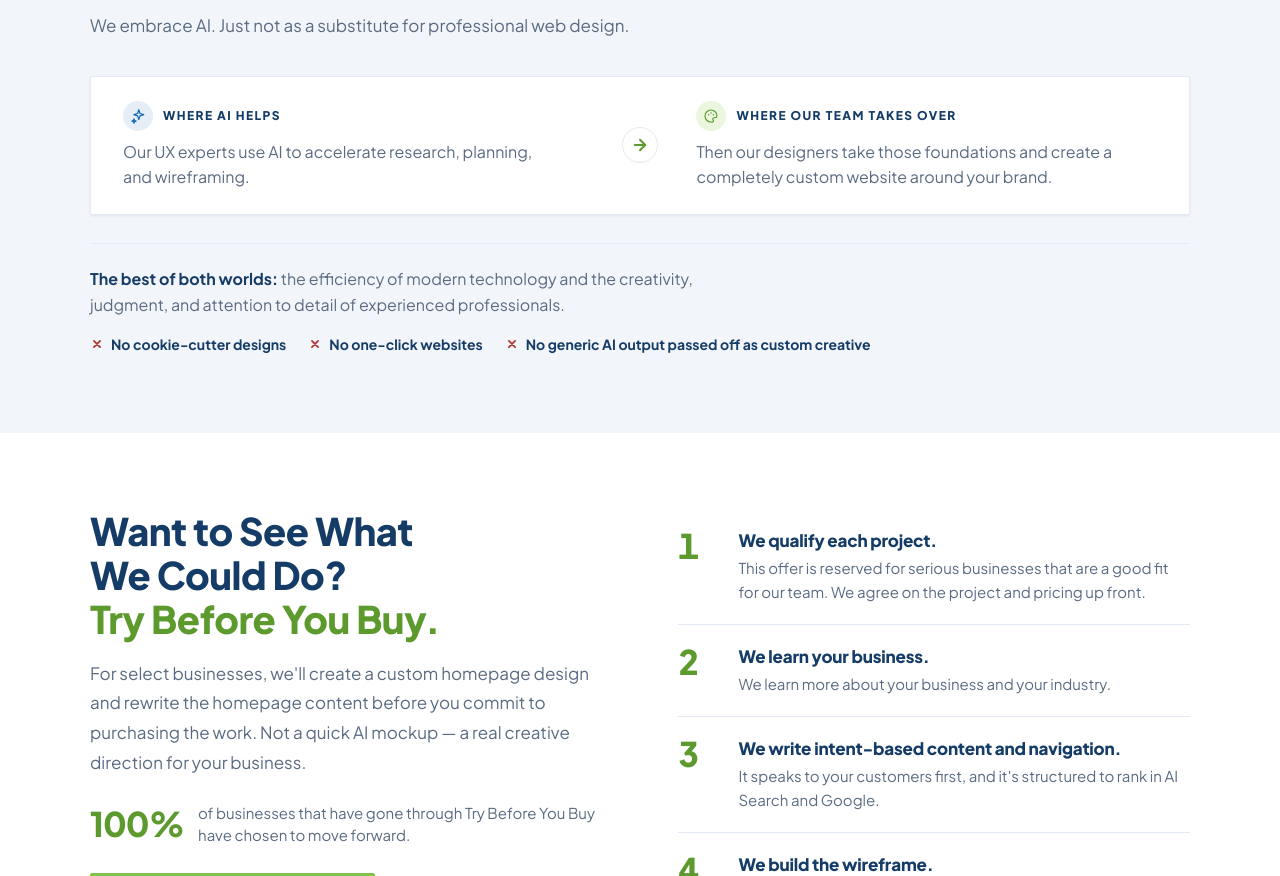
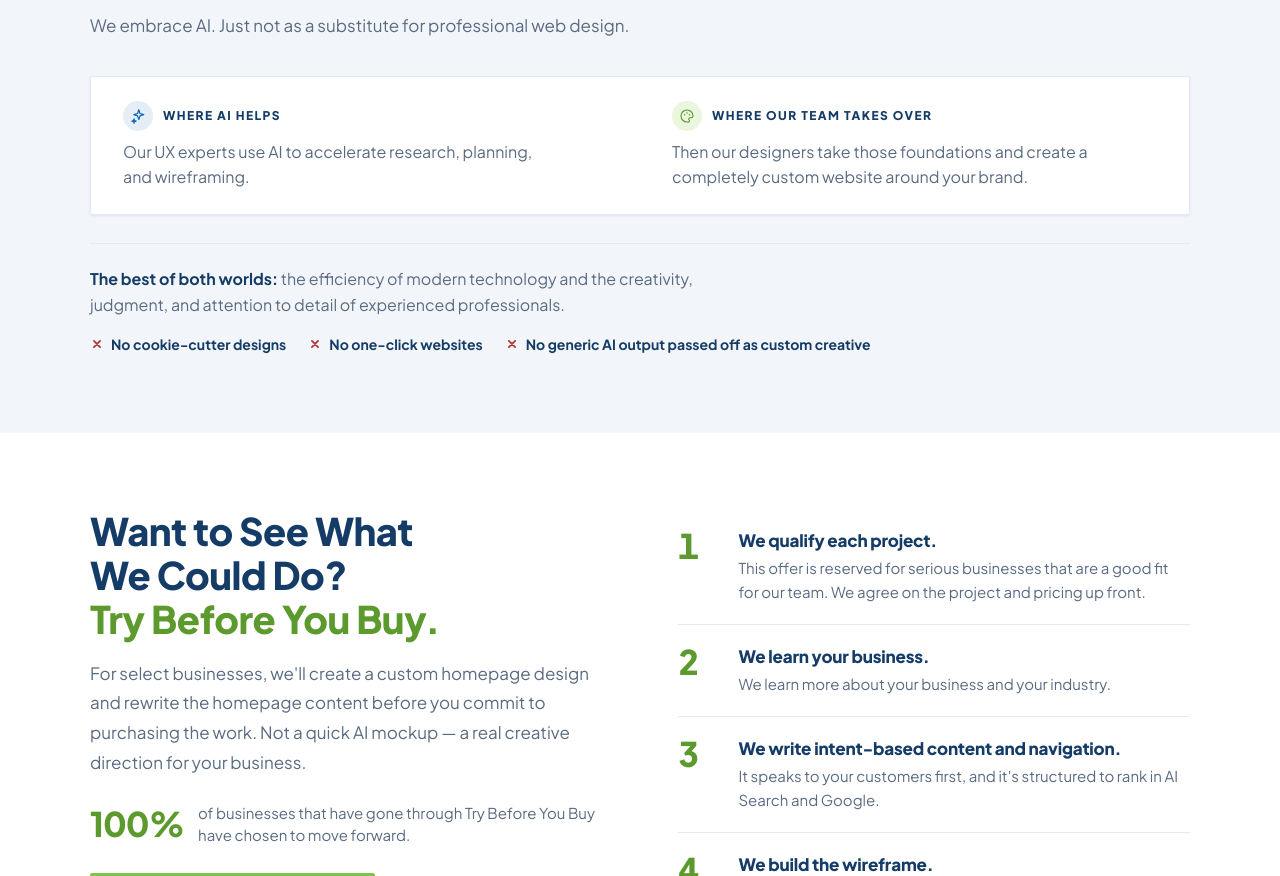
Before and after one commit to imageworksc/we-make-websites-better, a plain HTML site: page index.html in a window 1280 px wide. Shown: the part 1981-2857 px from the top of the page. Drawn offline with Linux system fonts and the light colour scheme.

Commit message:
AI Is a Great Tool: drop the arrow between the two columns

```diff
--- a/css/page.css
+++ b/css/page.css
@@ -339,13 +339,14 @@ html:has(#wm-main) { scroll-behavior: smooth; }
 
 /* 5. AI Is a Great Tool
    --------------------------------------------------------------------------
-   AI -> team as one strip, then the three "No" lines on one row. */
+   AI and the team as one strip in two columns, then the three "No" lines
+   on one row. */
 
 .wm-duo {
   display: grid;
-  grid-template-columns: minmax(0, 1fr) auto minmax(0, 1fr);
-  align-items: center;
-  gap: clamp(16px, 3vw, 40px);
+  grid-template-columns: repeat(2, minmax(0, 1fr));
+  align-items: start;
+  gap: 20px clamp(32px, 5vw, 72px);
   margin-top: 36px;
   padding: 24px clamp(20px, 3vw, 32px);
   background: var(--wm-white);
@@ -381,16 +382,6 @@ html:has(#wm-main) { scroll-behavior: smooth; }
 .wm-duo__ic--team { background: var(--wm-chip-green); color: var(--wm-green-ink); }
 
 .wm-duo__ic svg { width: 16px; height: 16px; }
-
-.wm-duo__to {
-  display: grid;
-  place-items: center;
-  width: 36px;
-  height: 36px;
-  border: 1px solid var(--wm-border);
-  border-radius: 50%;
-  color: var(--wm-green-ink);
-}
 
 .wm-nos {
   list-style: none;
@@ -726,7 +717,6 @@ html:has(#wm-main) { scroll-behavior: smooth; }
 .wm-slim-foot--stack .wm-btn,
 .wm-tbl__cta .wm-btn { width: 100%; }
   .wm-duo { grid-template-columns: minmax(0, 1fr); }
-  .wm-duo__to { transform: rotate(90deg); }
   /* the services list matches the rest of the page's mobile type */
   .wm-cms-row { gap: 14px; padding: 18px; }
   .wm-cms-icon { inline-size: 38px; block-size: 38px; }
--- a/index.html
+++ b/index.html
@@ -8,7 +8,7 @@
 <meta name="theme-color" content="#143c66">
 <link rel="stylesheet" href="css/styles.css?v=30">
 <link rel="stylesheet" href="css/chrome.css?v=30">
-<link rel="stylesheet" href="css/page.css?v=30">
+<link rel="stylesheet" href="css/page.css?v=31">
 </head>
 <body>
 <a class="wm-skip-to-content" href="#wm-main">Skip to content</a>
@@ -204,7 +204,6 @@
           <p class="wm-duo__tag"><span class="wm-duo__ic"><svg aria-hidden="true"><use href="#i-spark"/></svg></span>Where AI helps</p>
           <p>Our UX experts use AI to accelerate research, planning, and wireframing.</p>
         </div>
-        <span class="wm-duo__to" aria-hidden="true"><svg width="18" height="18"><use href="#i-arrow"/></svg></span>
         <div class="wm-duo__col">
           <p class="wm-duo__tag"><span class="wm-duo__ic wm-duo__ic--team"><svg aria-hidden="true"><use href="#i-palette"/></svg></span>Where our team takes over</p>
           <p>Then our designers take those foundations and create a completely custom website around your brand.</p>
```
